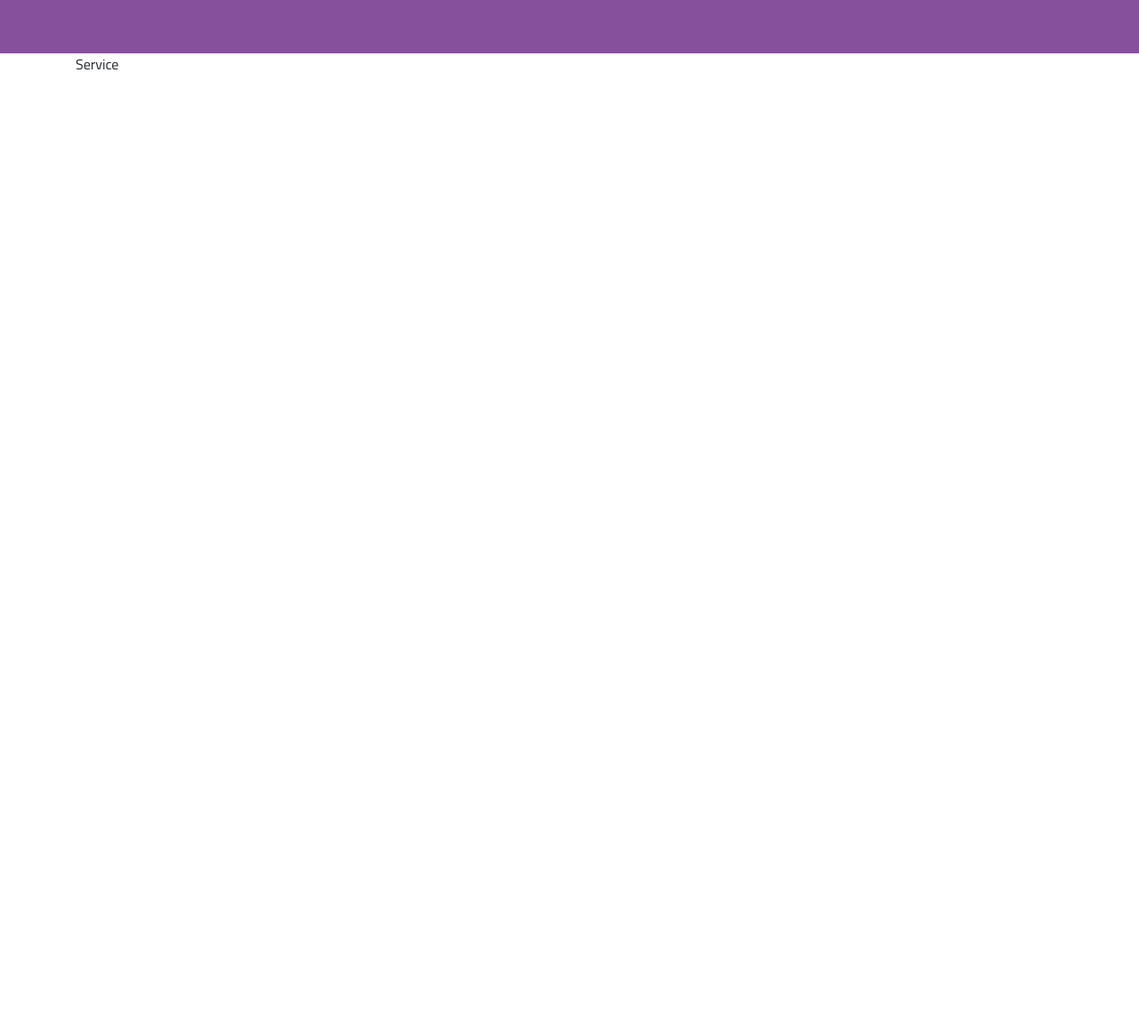
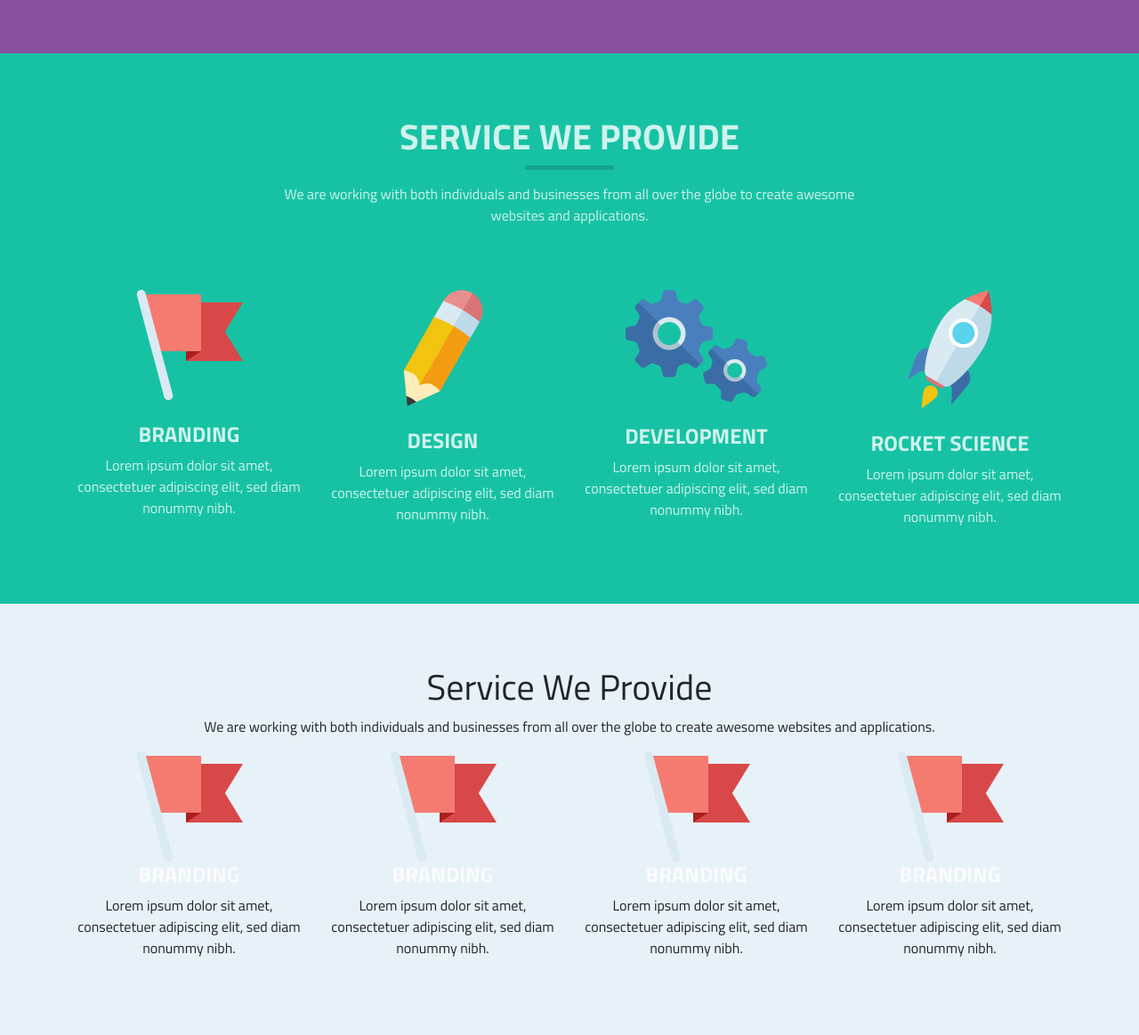
Before and after one commit to mahmudul-hassan-munna/cuda_psd_html, a plain HTML site: page index.html in a window 1280 px wide. Shown: the part 500-1664 px from the top of the page at 89% size. Before the commit the page ends 800 px from the top, so only its background shows below. Drawn offline with nearby package versions, Linux system fonts and the light colour scheme.

Commit message:
service section add

```diff
--- a/css/header.css
+++ b/css/header.css
@@ -38,7 +38,7 @@ header {
     transform: translate(-50%,-50%);
     color:white;
     font-weight: bold;
-    font-size: 24px;
+    font-size: 1.5rem;
 }
 
 .work-with-us {
--- /dev/null
+++ b/css/home.css
@@ -0,0 +1,37 @@
+/*service setion start*/
+.service {
+	background-color: #17c2a4;
+}
+
+.service h1,h4 {
+	color: white;
+	text-transform: uppercase;
+	font-weight: bold;
+	opacity: .8;
+}
+
+.service p {
+	color: white;
+	opacity: .8;
+}
+.banner-text-center{
+	width: 60%;
+    margin: auto;
+}
+
+.seperator {
+	width: 15%;
+	height: 5px;
+	background-color: #14a58c;
+	margin: 0px auto 15px;
+
+}
+
+/*service setion end*/
+
+
+/*team setion start*/
+.team {
+	background-color: #e7f1f8;
+}
+/*team setion end*/
--- a/css/style.css
+++ b/css/style.css
@@ -1,3 +1,7 @@
 body {
 	font-family: 'Titillium Web', sans-serif;
 }
+
+section {
+	padding: 70px 0px;
+}
--- a/index.html
+++ b/index.html
@@ -10,13 +10,16 @@
 
     <link href="https://fonts.googleapis.com/css2?family=Titillium+Web:ital,wght@0,300;0,400;0,600;0,700;1,400&display=swap" rel="stylesheet">
 
+
+    <link rel="stylesheet" type="text/css" href="css/style.css">
     <link rel="stylesheet" type="text/css" href="css/header.css">
-    <link rel="stylesheet" type="text/css" href="css/style.css">
+    <link rel="stylesheet" type="text/css" href="css/home.css">
 
     <title>Cuda</title>
   </head>
   <body>
 
+    <!-- header start -->
     <header>
       <div class="container header">
 
@@ -53,22 +56,100 @@
 
         <div class="row">
           <div class="text-center header-text">
-            <p>Hi there! We are the new kids on the block
-              and we build awesome websites and mobile apps.</p>
+            <p>Hi there! We are the new kids on the block and we build awesome websites and mobile apps.</p>
               <button type="button" class="btn work-with-us">Work With Us!</button>
           </div>
         </div>
+      </div>
+    </header>
+    <!-- header end -->
+
+
+    <!-- service section start -->
+    <section class="service">
+      <div class="container text-center">
+        <div class="banner-text-center">
+          <h1>Service We Provide</h1>
+          <div class="seperator"></div>
+          <p>We are working with both individuals and businesses from all over the globe to create awesome websites and applications.</p>
+        </div>
+
+
+        <div class="row mt-5">
+          <div class="col-md-3">
+            <img src="images/flag-icon.png" alt="Flag" class="p-4">
+            <h4>Branding</h4>
+            <p>Lorem ipsum dolor sit amet, consectetuer adipiscing elit, sed diam nonummy nibh.</p>
+          </div>
+
+          <div class="col-md-3">
+            <img src="images/crayon-icon.png" alt="Flag" class="p-4">
+            <h4>Design</h4>
+            <p>Lorem ipsum dolor sit amet, consectetuer adipiscing elit, sed diam nonummy nibh.</p>
+          </div>
+
+          <div class="col-md-3">
+            <img src="images/gear-icon.png" alt="Flag" class="p-4">
+            <h4>Development</h4>
+            <p>Lorem ipsum dolor sit amet, consectetuer adipiscing elit, sed diam nonummy nibh.</p>
+          </div>
+
+          <div class="col-md-3">
+            <img src="images/rocket-icon.png" alt="Flag" class="p-4">
+            <h4>Rocket Science</h4>
+            <p>Lorem ipsum dolor sit amet, consectetuer adipiscing elit, sed diam nonummy nibh.</p>
+          </div>
 
 
 
-      </div>
-    </header>
+        </div>
 
-    <section class="service">
-      <div class="container">
-        Service
+
       </div>
     </section>
+    <!-- service section end -->
+
+
+    <!-- team section start -->
+    <section class="team">
+      <div class="container" style="text-align: center">
+        <h1>Service We Provide</h1>
+        <p>We are working with both individuals and businesses from all over the globe to create awesome websites and applications.</p>
+
+        <div class="row">
+          <div class="col-md-3">
+            <img src="images/flag-icon.png" alt="Flag">
+
+              <h4>Branding</h4>
+              <p>Lorem ipsum dolor sit amet, consectetuer adipiscing elit, sed diam nonummy nibh.</p>
+
+
+          </div>
+
+          <div class="col-md-3">
+            <img src="images/flag-icon.png" alt="Flag">
+            <h4>Branding</h4>
+            <p>Lorem ipsum dolor sit amet, consectetuer adipiscing elit, sed diam nonummy nibh.</p>
+          </div>
+
+          <div class="col-md-3">
+            <img src="images/flag-icon.png" alt="Flag">
+            <h4>Branding</h4>
+            <p>Lorem ipsum dolor sit amet, consectetuer adipiscing elit, sed diam nonummy nibh.</p>
+          </div>
+
+          <div class="col-md-3">
+            <img src="images/flag-icon.png" alt="Flag">
+            <h4>Branding</h4>
+            <p>Lorem ipsum dolor sit amet, consectetuer adipiscing elit, sed diam nonummy nibh.</p>
+          </div>
+
+        </div>
+
+
+      </div>
+    </section>
+    <!-- team section end -->
 
 
 
```
